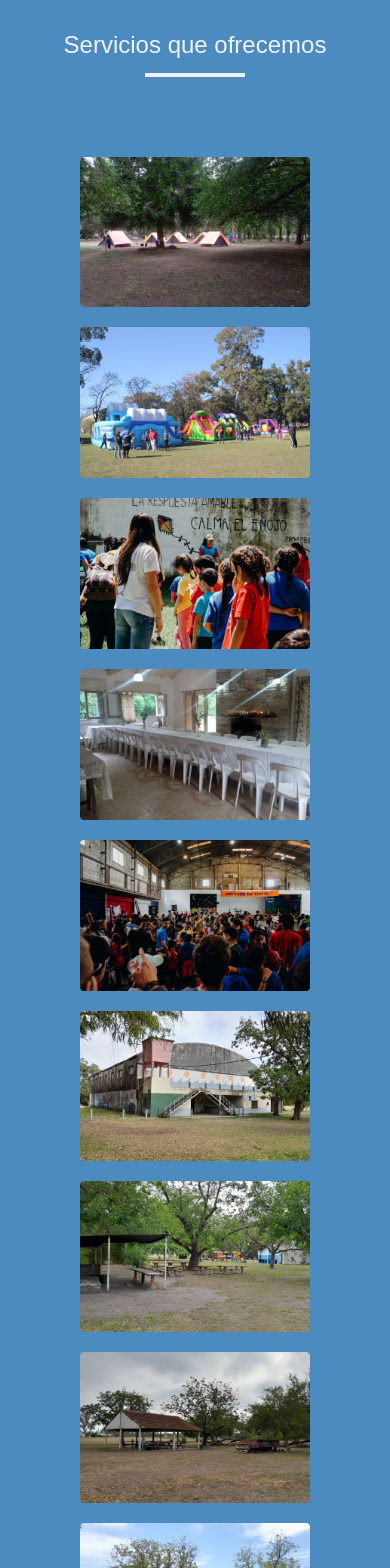
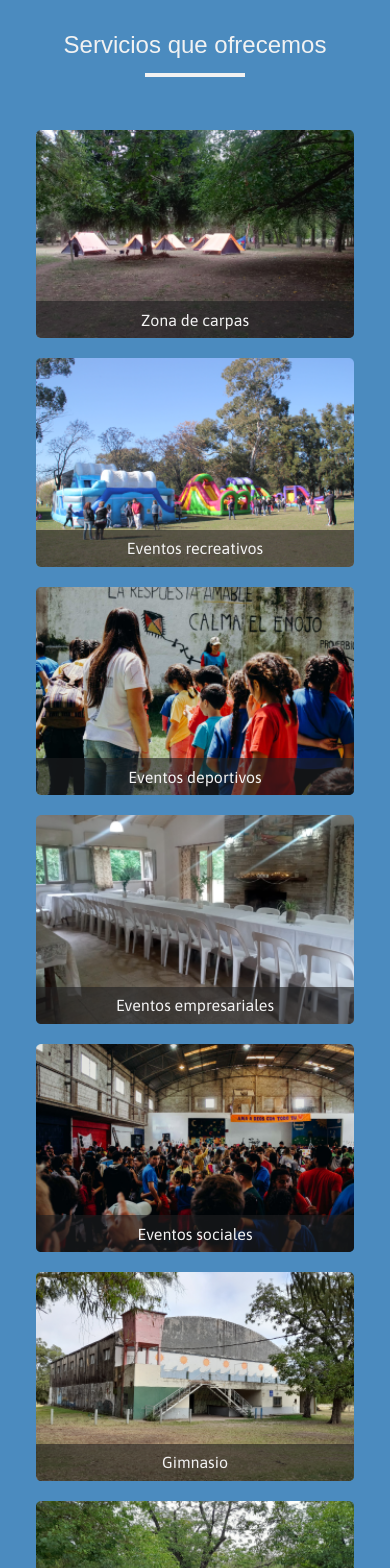
Before and after one commit to melmln/hogar-el-alba, a React (Create React App) app: page /servicios in a window 390 px wide. Shown: the top 1568 px of the page. Built offline with nearby package versions, Linux system fonts and the light colour scheme; a web font is replaced by a local one.

Commit message:
Finalizo responsive design y media queries de la sección Servicios

```diff
--- a/src/App.css
+++ b/src/App.css
@@ -62,6 +62,7 @@ h1, h2, h3, h4, h5, h6 {
     --blue: #1B5A9F;
     --lightBlue: #4B8BBF;
     --yellow: #F4950C;
+    --imageHover: #1F1E2199;
 
 
     /* Fonts */
--- a/src/pages/Servicios/Servicios.css
+++ b/src/pages/Servicios/Servicios.css
@@ -3,9 +3,6 @@
 }
 
 .gallery-container {
-    display: grid;
-    grid-template-columns: repeat(4, auto);
-    grid-gap: 20px;
     padding: 0 80px;
     padding-top: 66.5px;
     padding-bottom: 130px;
@@ -27,38 +24,80 @@
     margin: 13.5px auto;
   }
 
+  .gallery-images {
+    display: grid;
+    grid-template-columns: repeat(4, 1fr);
+    grid-gap: 20px;
+  }
 
-  @media screen and (min-width: 375px) {
-      .gallery-container {
-          grid-template-columns: repeat(1, auto);
+  .card-image-container {
+    width: 100%;
+    position: relative;
+  }
+
+  .image-container {
+    width: 100%;
+  }
+
+  .image-container img {
+    display: block;
+    width: 100%;
+    height: auto;
+  }
+
+  .caption {
+    display: flex;
+    justify-content: center;
+    align-items: center;
+    position: absolute;
+    width: 100%;
+    height: 100%;
+    bottom: 0;
+    left: 0;
+    background-color: var(--imageHover);
+    color: var(--white);
+    border-radius: 5px;
+    font-size: 24px;
+    opacity: 0;
+    transition: opacity 0.30s;
+  }
+
+  .caption:hover {
+    opacity: 1;
+  }
+
+  /**** Media queries ****/
+
+  @media screen and (max-width: 1260px) {
+      .gallery-images {
+          grid-template-columns: repeat(3, 1fr);
         }
+    }
+  @media screen and (max-width: 980px) {
+      .gallery-images {
+          grid-template-columns: repeat(2, 1fr);
+        }
+    }
+
+  @media screen and (max-width: 685px) {
+
+        .gallery-container {
+            padding: 0 36px;
+            padding-top: 39.5px;
+            padding-bottom: 46px;
+        }
+
+      .gallery-images {
+          grid-template-columns: 1fr;
+        }
+
+        .caption {
+            font-size: 16px;
+            height: 37px;
+            opacity: 1;
+            border-radius: 0 0 5px 5px;
+          }
 
     }
 
-
-
-
-/*
-.servicio-card {
-    position: relative;
-}
-
-.servicio-card-title {
-    position: absolute;
-    z-index: 2;
-    text-align: center;
-    font-size: 24px;
-    bottom: 4px;
-    width: 305px;
-    height: 200px;
-    padding-top: 120px;
-    color: transparent;
-    background-color: transparent;
-    left: 0;
-}
-
-.servicio-card-title:hover {
-    cursor: pointer;
-    color: var(--white);
-    background-color: #1F1E2199;
-} */
+    /**** End media queries ****/
--- a/src/pages/Servicios/Servicios.jsx
+++ b/src/pages/Servicios/Servicios.jsx
@@ -19,19 +19,95 @@ const Servicios = () => {
             <h1 className='servicios-title'>Servicios que ofrecemos</h1>
 
           <div className="gallery-container">
+                 <div className="gallery-images">
+
+                    <div className="card-image-container">
+                        <div className="image-container">
                           <img src={zonaCarpas} alt="zona-de-carpas" />
+                        </div>
+                        <div className="caption">Zona de carpas</div>
+                    </div>
+
+                    <div className="card-image-container">
+                        <div className="image-container">
                         <img src={eventosRecreativos} alt="eventos-recreativos" />
+                        </div>
+                        <div className="caption">Eventos recreativos</div>
+                    </div>
+
+                    <div className="card-image-container">
+                        <div className="image-container">
                         <img src={eventosDeportivos} alt="eventos-deportivos" />
+                        </div>
+                        <div className="caption">Eventos deportivos</div>
+                    </div>
+
+                    <div className="card-image-container">
+                        <div className="image-container">
                         <img src={eventosEmpresariales} alt="eventos-empresariales" />
+                        </div>
+                        <div className="caption">Eventos empresariales</div>
+                    </div>
+
+                    <div className="card-image-container">
+                        <div className="image-container">
                         <img src={eventosSociales} alt="eventos-sociales" />
+                        </div>
+                        <div className="caption">Eventos sociales</div>
+                    </div>
+
+                    <div className="card-image-container">
+                        <div className="image-container">
                         <img src={gimnasio} alt="gimnasio" />
+                        </div>
+                        <div className="caption">Gimnasio</div>
+                    </div>
+
+                    <div className="card-image-container">
+                        <div className="image-container">
                         <img src={zonaPicnic} alt="zona-de-picnic" />
+                        </div>
+                        <div className="caption">Zona de picnic</div>
+                    </div>
+
+                    <div className="card-image-container">
+                        <div className="image-container">
                         <img src={quincho} alt="quincho" />
+                        </div>
+                        <div className="caption">Quincho</div>
+                    </div>
+
+                    <div className="card-image-container">
+                        <div className="image-container">
                         <img src={plaza} alt="plaza" />
+                        </div>
+                        <div className="caption">Plaza</div>
+                    </div>
+
+                    <div className="card-image-container">
+                        <div className="image-container">
                         <img src={pileta} alt="pileta" />
+                        </div>
+                        <div className="caption">Pileta</div>
+                    </div>
+
+                    <div className="card-image-container">
+                        <div className="image-container">
                         <img src={aireLibre} alt="eventos-al-aire-libre" />
+                        </div>
+                        <div className="caption">Eventos al aire libre</div>
+                    </div>
+
+                    <div className="card-image-container">
+                        <div className="image-container">
                         <img src={campamento} alt="campamento-holanda" />
                         </div>
+                        <div className="caption">Campamento Holanda</div>
+                    </div>
+
+                </div>
+              </div>
+
     </main>
   )
 }
```
Lines whose indentation alone changed are shown as unchanged.
